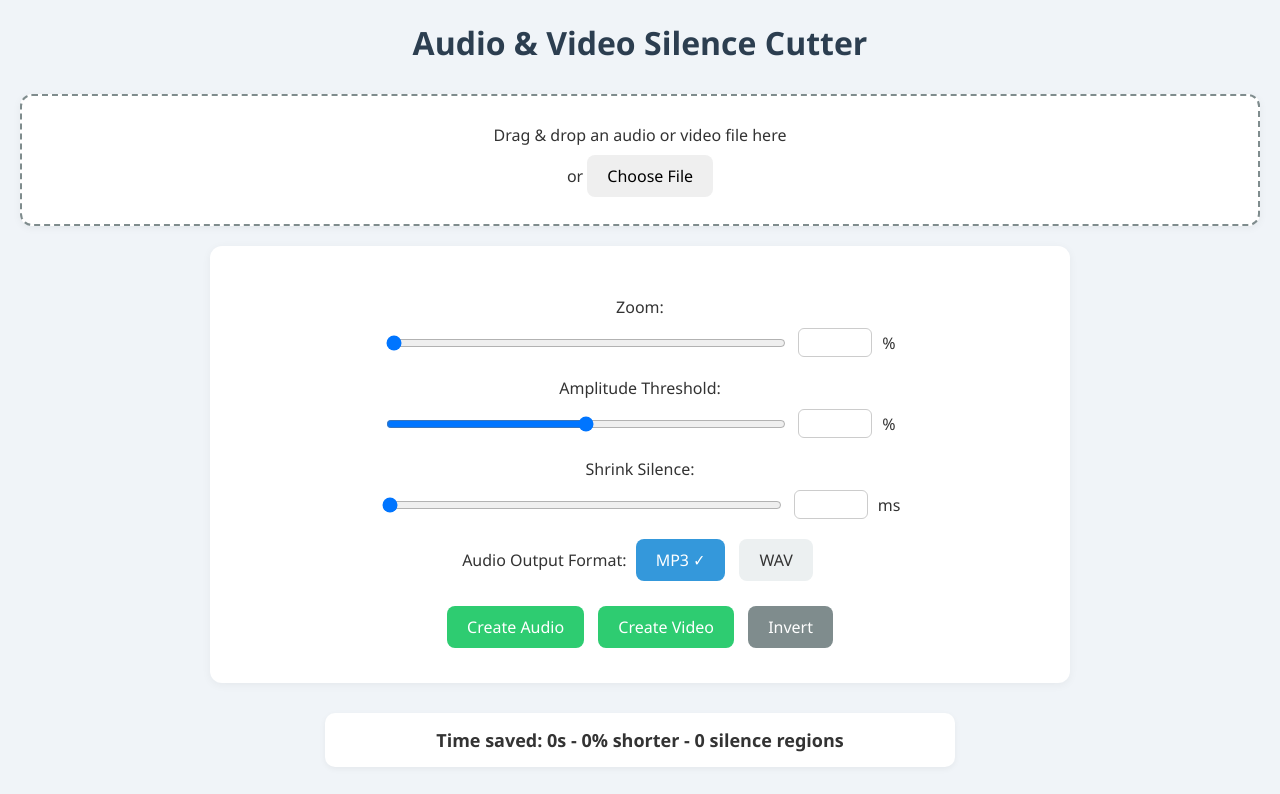
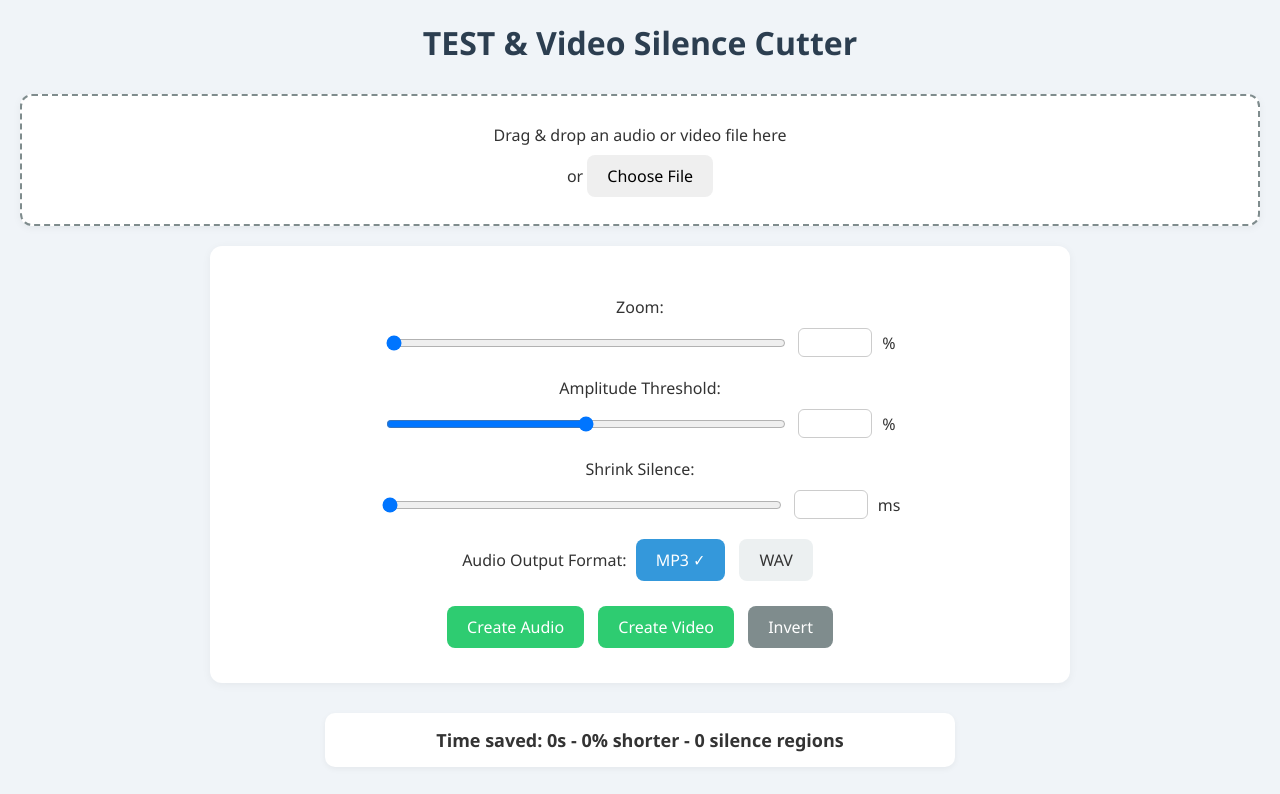
Before and after one commit to ofirgaash1/silence-remover, a website: page silence-remover/index.html in a window 1280 px wide. Shown: the top 794 px of the page. Drawn offline with Linux system fonts and the light colour scheme; grey boxes are pictures that could not be loaded.

Commit message:
Update index.html

```diff
--- a/silence-remover/index.html
+++ b/silence-remover/index.html
@@ -9,7 +9,7 @@
 
 <body>
 
-  <h1 id="title">Audio & Video Silence Cutter</h1>
+  <h1 id="title">TEST & Video Silence Cutter</h1>
 
   <!-- Drag & Drop or Browse Area -->
   <div id="drop-zone" class="drop-zone">
```
